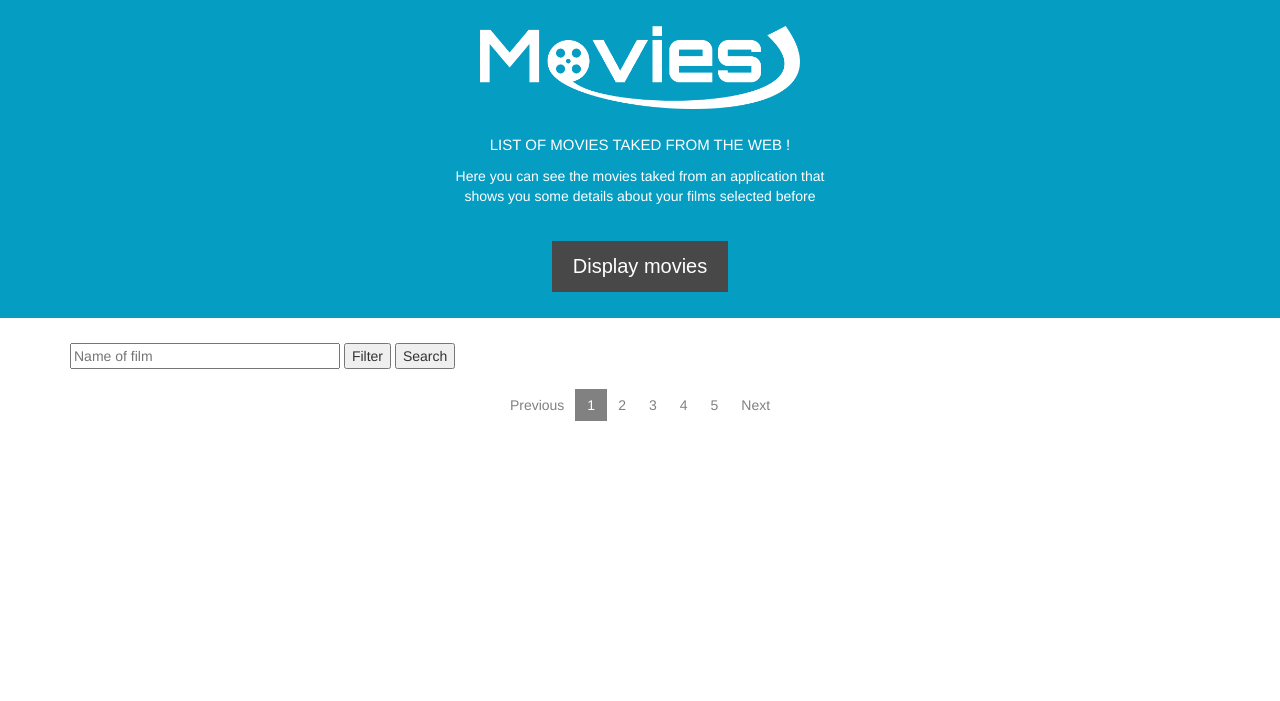
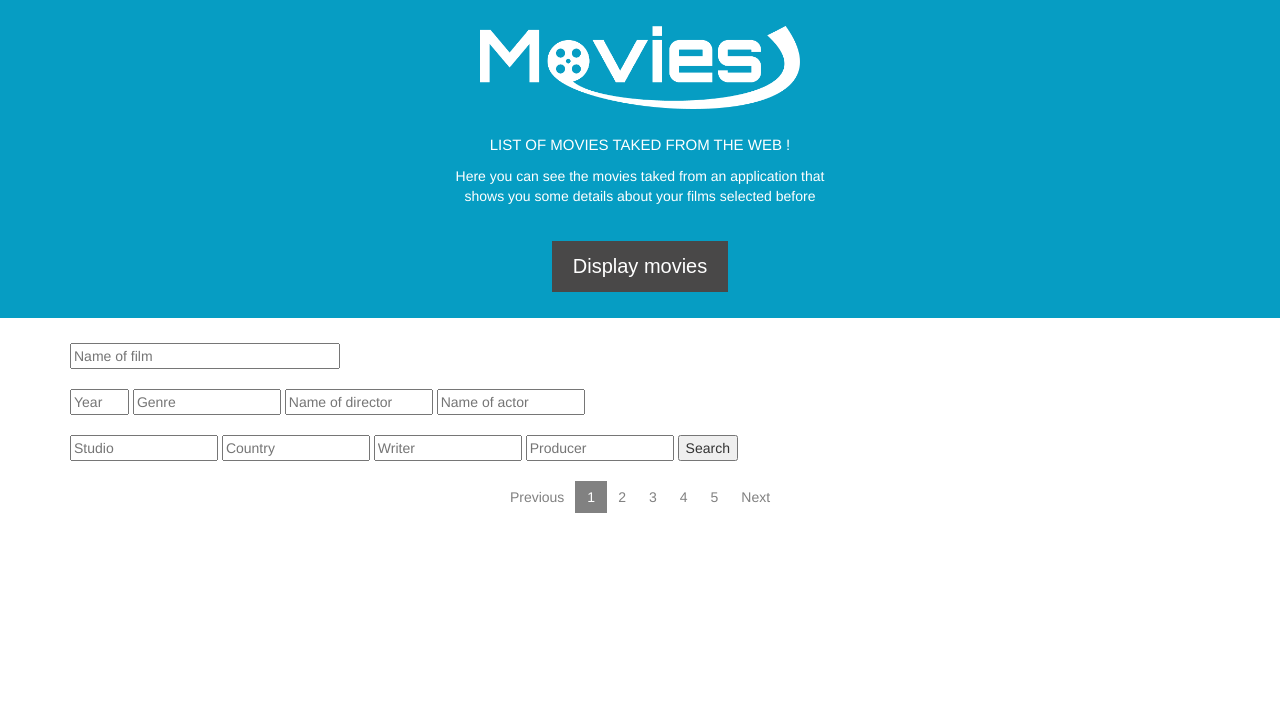
Before and after one commit to CPNV-ES/movies, a PHP site: page /webmovies.php in a window 1280 px wide. Shown: the top 701 px of the page. Run offline with PHP 8.4, Linux system fonts and the light colour scheme; tables that the repository leaves empty hold one stand-in row (values such as "Sample post").

Commit message:
add the filter advanced in the page webmovies

```diff
--- a/php/pages/search_web.php
+++ b/php/pages/search_web.php
@@ -3,15 +3,76 @@
   require_once(ROOT_PATH."php/configs/configs.php");
   require_once(ROOT_PATH.'php/functions/lib_searchMovies.php');
 
-  if(isset($_POST['requete']) && $_POST['requete'] != NULL)
+  if(isset($_POST['send']))
   {
-    /* On crée une variable $requete pour faciliter l'écriture de la requête SQL, mais aussi pour empêcher les éventuels malins qui utiliseraient du PHP ou du JS,
-    avec la fonction htmlspecialchars(). "htmlspecialchars() est utilisable en MySQL et PDO */
-    $request = htmlspecialchars($_POST['requete']);
 
-    $movies = getInfoMovies($connect, ['Title' => ['%'.$request.'%', 'LIKE' ]]);
+    /*
+      We create a variable $... to facilitate writing of the SQL query , but also to prevent any evil who would use the PHP or JS,
+      with htmlspecialchars().
+    */
 
-    if($movies !== false)
+    $attr = array(); //filtre sur la table movies
+    $filter = array();//filtre sur le reste
+
+    if(isset($_POST['namefilm']) && $_POST['namefilm'] != NULL)
+    {
+      $namefilm = htmlspecialchars($_POST['namefilm']);
+      $attr['Title'] = ['%'.$namefilm.'%', 'LIKE' ];
+    }
+
+    if(isset($_POST['year']) && $_POST['year'] != NULL)
+    {
+      $year = htmlspecialchars($_POST['year']);
+      $attr['Year'] = ["%".$year."%", 'LIKE' ];
+    }
+
+    if(isset($_POST['genre']) && $_POST['genre'] != NULL)
+    {
+      $genre = htmlspecialchars($_POST['genre']);
+      $filter['genres'] = $genre;
+    }
+
+    if(isset($_POST['namedirector']) && $_POST['namedirector'] != NULL)
+    {
+      $namedirector = htmlspecialchars($_POST['namedirector']);
+      $filter['director'] = '%'.$namedirector.'%';
+    }
+
+    if(isset($_POST['nameactor']) && $_POST['nameactor'] != NULL)
+    {
+      $nameactor = htmlspecialchars($_POST['nameactor']);
+      $filter['actor'] = '%'.$nameactor.'%';
+    }
+
+    if(isset($_POST['studio']) && $_POST['studio'] != NULL)
+    {
+      $studio = htmlspecialchars($_POST['studio']);
+      $filter['studios'] = $studio;
+    }
+
+    if(isset($_POST['country']) && $_POST['country'] != NULL)
+    {
+      $country = htmlspecialchars($_POST['country']);
+      $filter['countries'] = $country;
+    }
+
+    if(isset($_POST['writer']) && $_POST['writer'] != NULL)
+    {
+      $writer = htmlspecialchars($_POST['writer']);
+      $filter['writer'] = '%'.$writer.'%';
+    }
+
+    if(isset($_POST['producer']) && $_POST['producer'] != NULL)
+    {
+      $producer = htmlspecialchars($_POST['producer']);
+      $filter['producer'] = '%'.$producer.'%';
+    }
+
+      $movies = getInfoMovies($connect, $attr, $filter);
+
+      //print_r($movies);
+
+      if(!empty($movies))
       {
     		foreach($movies as $row)
     		{
@@ -20,7 +81,7 @@
             <div class="col-md-6 portfolio-item">
               <div class="thumbnail">
                 <b><?php echo 'Titre: '.$row['Title'].''; ?></b><br>
-              <?php echo 'Année: '.$row['Year'].''; ?><br>
+                <?php echo 'Date de sortie: '.$row['Year'].''; ?><br>
                 <?php echo 'Durée: '.$row['Length'].' min'; ?><br>
                 <p><a href="more_informations.php?id=<?php echo $row["idMovies"];?>" class="btn">Plus d'infos</a></p>
               </div><!-- /.thumbnail -->
@@ -37,7 +98,6 @@
                 Pas de résultats
             </div><!-- /.thumbnail -->
         </div><!-- /.portfolio-item -->
-
 <?php
       }
   }
--- a/webmovies.php
+++ b/webmovies.php
@@ -89,8 +89,16 @@
 
         <div class="search">
             <form action="webmovies.php" method="post">
-                <input type="text" name="requete" size="30" placeholder="Name of film">
-                <button>Filter</button>
+                <input type="hidden" name="send">
+                <input type="text" name="namefilm" size="30" placeholder="Name of film"><br><br>
+                <input type="year" name="year" size="4" placeholder="Year">
+                <input type="text" name="genre" size="15" placeholder="Genre">
+                <input type="text" name="namedirector" size="15" placeholder="Name of director">
+                <input type="text" name="nameactor" size="15" placeholder="Name of actor"><br><br>
+                <input type="text" name="studio" size="15" placeholder="Studio">
+                <input type="text" name="country" size="15" placeholder="Country">
+                <input type="text" name="writer" size="15" placeholder="Writer">
+                <input type="text" name="producer" size="15" placeholder="Producer">
                 <input type="submit" value="Search">
             </form>
         </div><!-- /.search -->
```
Also changed, not shown: php/functions/lib_searchMovies.php (line endings or trailing spaces). Lines whose indentation alone changed are shown as unchanged.
